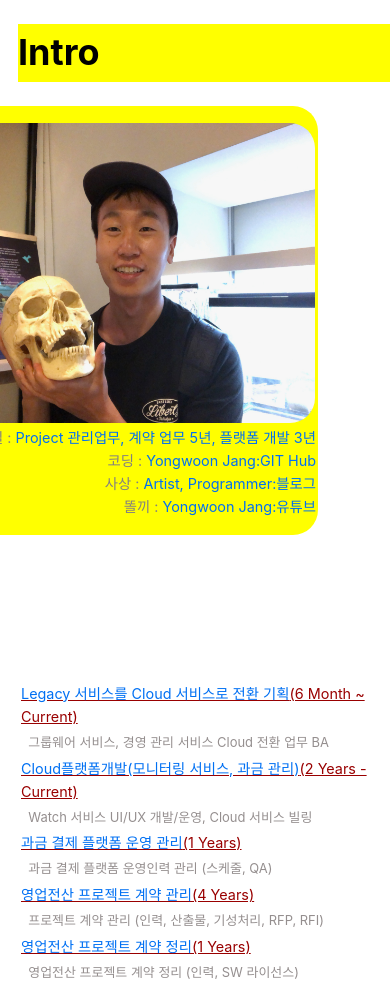
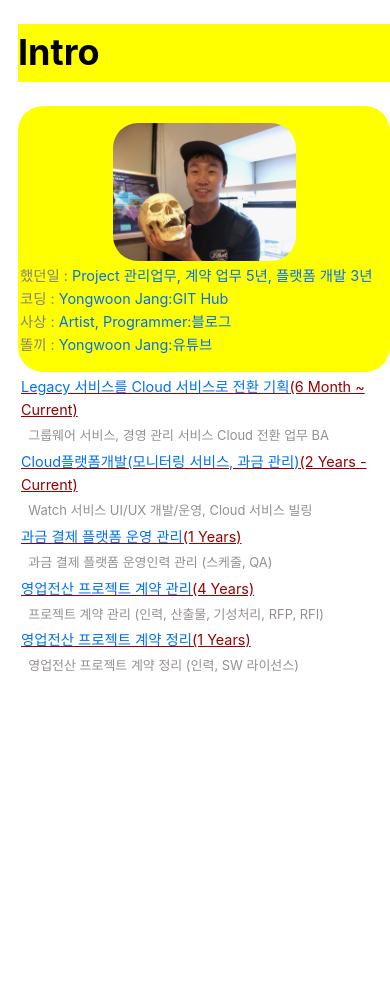
Before and after one commit to YongwoonJang/gyujanggak, a Next.js app in the folder jyu-homepage/: page /posts/profile in a window 390 px wide. After the commit the page ends 844 px from the top, so only its background shows below. Built offline with nearby package versions, Linux system fonts and the light colour scheme.

Commit message:
Modify : adjust for responsive

```diff
--- a/jyu-homepage/styles/page.module.scss
+++ b/jyu-homepage/styles/page.module.scss
@@ -331,4 +331,20 @@
     font-size:0.8em;
   }
 
+  .profileImage{
+    width:100%;
+    float: center;
+    margin-bottom: 0px;
+    margin-left:0px;
+    margin-right: 0px;
+  }
+
+  .profileImage img{
+    width: 50%;
+    height: 7%;
+  }
+  .profileImage tr:nth-child(2) {
+    text-align:left;
+  }
+
 }
```
